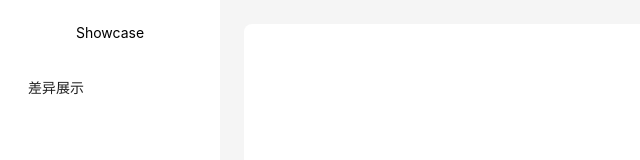
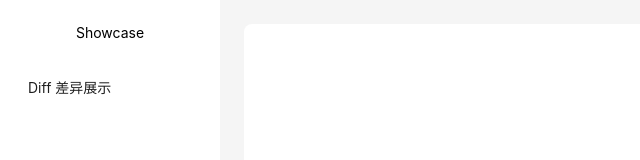
Before and after one commit to Eeymoo/react-performance-showcase, a React (Vite) app: page / in a window 1280 px wide. Shown: the top 160 px of the page, without its empty margins (0-640 px from the left). Built offline with nearby package versions, Linux system fonts and the light colour scheme.

Commit message:
fix: 更新菜单项标签并调整布局样式以支持内容溢出

```diff
--- a/src/layouts/BasicLayout/index.tsx
+++ b/src/layouts/BasicLayout/index.tsx
@@ -5,7 +5,7 @@ import { Layout, Menu, theme } from "antd";
 const { Sider, Content } = Layout;
 
 const menuItems = [
-  { key: "/diff", label: "差异展示" },
+  { key: "/diff", label: "Diff 差异展示" },
   // 可以继续添加其他菜单项
 ];
 
@@ -48,7 +48,8 @@ const BasicLayout: React.FC = () => {
           padding: 24,
           background: colorBgContainer,
           borderRadius: 8,
-          minHeight: "calc(100vh - 48px)",
+          maxHeight: "calc(100vh - 48px)",
+          overflow: "auto",
         }}
       >
         <Outlet />
```
